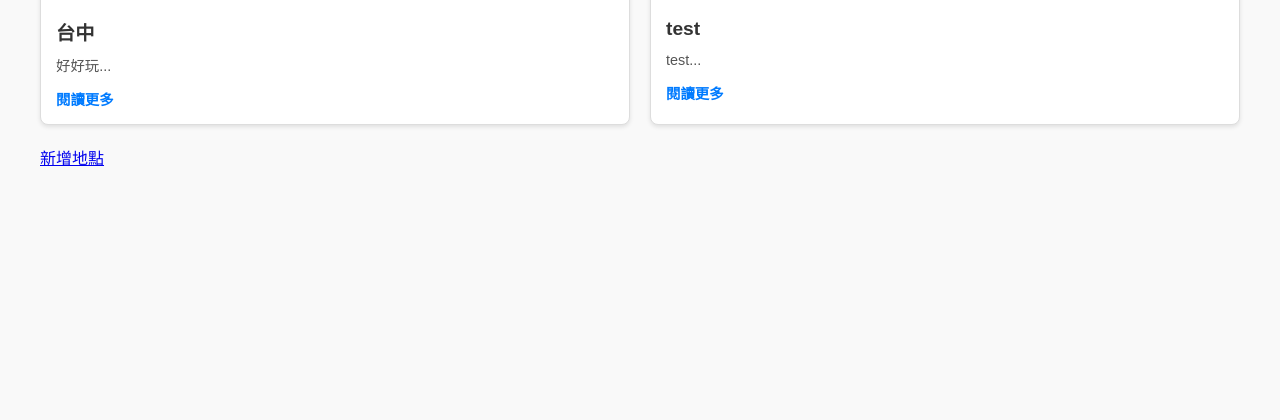
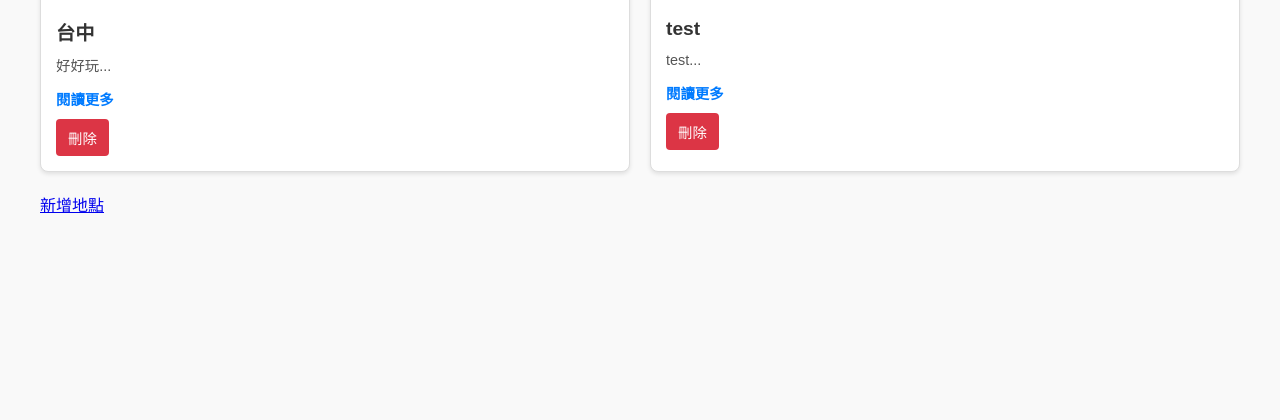
Before and after one commit to Hance08/cloudApp, a Flask app: page / in a window 1280 px wide. Shown: the part 304-724 px from the top of the page. Run offline with Flask 3, Linux system fonts and the light colour scheme; a user stored in the database is signed in; data comes from the database, SQL or seed files in the repository.

Commit message:
Css rearrange & Add del button
Divide style.css to general.css
and homepage.css.
Add the delete button in the card.

```diff
--- a/static/css/styles.css
+++ b/static/css/general.css
@@ -55,59 +55,3 @@ body {
 .header-links a:hover {
     text-decoration: underline;
 }
-
-.card-grid {
-    display: grid;
-    grid-template-columns: repeat(auto-fit, minmax(300px, 1fr));
-    gap: 20px;
-    margin-top: 20px;
-}
-
-.card {
-    background: #fff;
-    border: 1px solid #ddd;
-    border-radius: 8px;
-    box-shadow: 0 2px 4px rgba(0, 0, 0, 0.1);
-    overflow: hidden;
-    transition: transform 0.2s, box-shadow 0.2s;
-}
-
-.card:hover {
-    transform: translateY(-5px);
-    box-shadow: 0 4px 8px rgba(0, 0, 0, 0.2);
-}
-
-.card img {
-    width: 100%;
-    height: 200px;
-    object-fit: cover;
-}
-
-.card-content {
-    padding: 15px;
-}
-
-.card-title {
-    font-size: 1.2em;
-    font-weight: bold;
-    color: #333;
-    margin: 0 0 10px 0;
-}
-
-.card-description {
-    font-size: 0.9em;
-    color: #555;
-    line-height: 1.5;
-    margin: 0 0 10px 0;
-}
-
-.card a {
-    text-decoration: none;
-    color: #007bff;
-    font-weight: bold;
-    font-size: 0.9em;
-}
-
-.card a:hover {
-    text-decoration: underline;
-}
--- /dev/null
+++ b/static/css/homepage.css
@@ -0,0 +1,73 @@
+.card-grid {
+    display: grid;
+    grid-template-columns: repeat(auto-fit, minmax(300px, 1fr));
+    gap: 20px;
+    margin-top: 20px;
+}
+
+.card {
+    background: #fff;
+    border: 1px solid #ddd;
+    border-radius: 8px;
+    box-shadow: 0 2px 4px rgba(0, 0, 0, 0.1);
+    overflow: hidden;
+    transition: transform 0.2s, box-shadow 0.2s;
+}
+
+.card:hover {
+    transform: translateY(-5px);
+    box-shadow: 0 4px 8px rgba(0, 0, 0, 0.2);
+}
+
+.card img {
+    width: 100%;
+    height: 200px;
+    object-fit: cover;
+}
+
+.card-content {
+    padding: 15px;
+}
+
+.card-title {
+    font-size: 1.2em;
+    font-weight: bold;
+    color: #333;
+    margin: 0 0 10px 0;
+}
+
+.card-description {
+    font-size: 0.9em;
+    color: #555;
+    line-height: 1.5;
+    margin: 0 0 10px 0;
+}
+
+.card a {
+    text-decoration: none;
+    color: #007bff;
+    font-weight: bold;
+    font-size: 0.9em;
+}
+
+.card a:hover {
+    text-decoration: underline;
+}
+
+.delete-form {
+    margin-top: 10px;
+}
+
+.delete-button {
+    background-color: #dc3545;
+    color: white;
+    border: none;
+    padding: 8px 12px;
+    font-size: 0.9em;
+    border-radius: 4px;
+    cursor: pointer;
+}
+
+.delete-button:hover {
+    background-color: #c82333;
+}
--- a/templates/index.html
+++ b/templates/index.html
@@ -4,7 +4,8 @@
     <meta charset="UTF-8">
     <meta name="viewport" content="width=device-width, initial-scale=1.0">
     <title>地點介紹首頁</title>
-    <link rel="stylesheet" href="{{ url_for('static', filename='css/styles.css') }}">
+    <link rel="stylesheet" href="{{ url_for('static', filename='css/general.css') }}">
+    <link rel="stylesheet" href="{{ url_for('static', filename='css/homepage.css') }}">
 </head>
 <body>
     <div class="header-container">
@@ -31,6 +32,11 @@
                     <h2 class="card-title">{{ location.name }}</h2>
                     <p class="card-description">{{ location.description[:50] }}...</p>
                     <a href="{{ url_for('location', id=location.id) }}">閱讀更多</a>
+                    {% if current_user.is_authenticated %}
+                        <form action="{{ url_for('delete_location', id=location.id) }}" method="post" class="delete-form">
+                            <button type="submit" onclick="return confirm('確定要刪除這個地點嗎？');" class="delete-button">刪除</button>
+                        </form>
+                    {% endif %}
                 </div>
             </div>
             {% endfor %}
```
